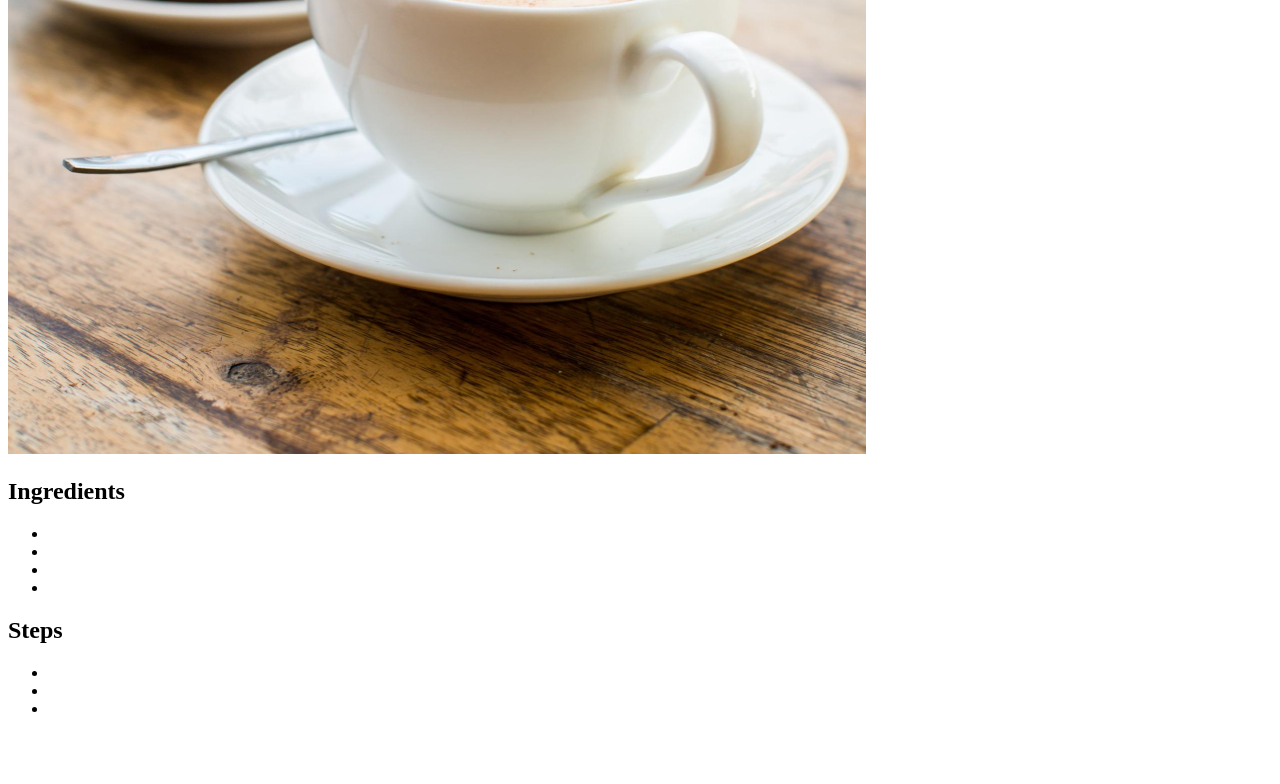
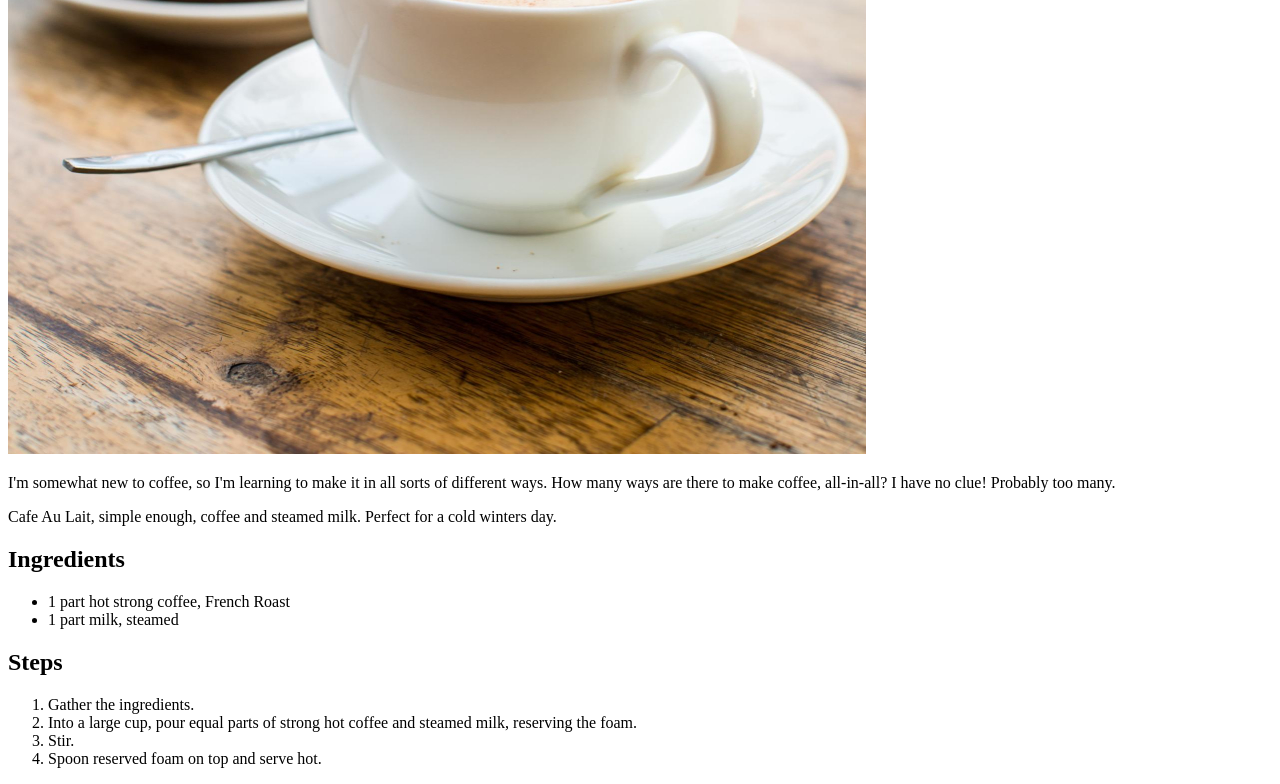
Before and after one commit to Asralide/odin-recipes, a plain HTML site: page recipes/cafe-au-lait.html in a window 1280 px wide. Shown: the part 652-1436 px from the top of the page. Before the commit the page ends 1386 px from the top, so only its background shows below. Drawn offline with Linux system fonts and the light colour scheme.

Commit message:
FInished last recipe directions

```diff
--- a/recipes/cafe-au-lait.html
+++ b/recipes/cafe-au-lait.html
@@ -12,25 +12,24 @@
 
     <img src="../images/Cafe-Au-Lait.jpg" alt="Image of a mug of Cafe Au Lait">
 
-    <p></p>
+    <p>I'm somewhat new to coffee, so I'm learning to make it in all sorts of different ways. How many ways are there to make coffee, all-in-all? I have no clue! Probably too many.</p>
 
-    <p></p>
+    <p>Cafe Au Lait, simple enough, coffee and steamed milk. Perfect for a cold winters day.</p>
 
     <h2>Ingredients</h2>
 
     <ul>
-        <li></li>
-        <li></li>
-        <li></li>
-        <li></li>
+        <li>1 part hot strong coffee, French Roast</li>
+        <li>1 part milk, steamed</li>
     </ul>
 
     <h2>Steps</h2>
 
-    <ul>
-        <li></li>
-        <li></li>
-        <li></li>
-    </ul>
+    <ol>
+        <li>Gather the ingredients.</li>
+        <li>Into a large cup, pour equal parts of strong hot coffee and steamed milk, reserving the foam.</li>
+        <li>Stir.</li>
+        <li>Spoon reserved foam on top and serve hot.</li>
+    </ol>
 </body>
 </html>
```
